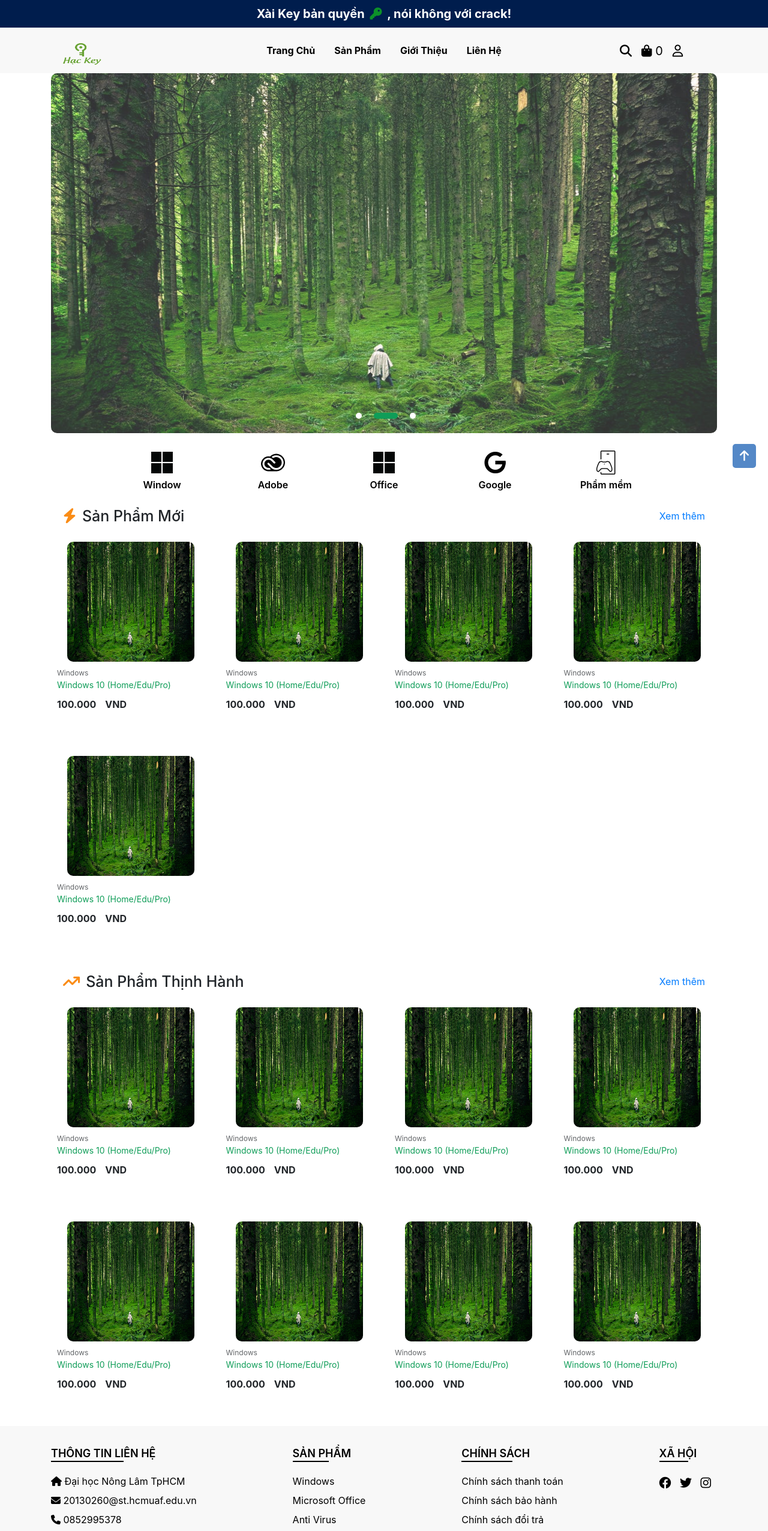
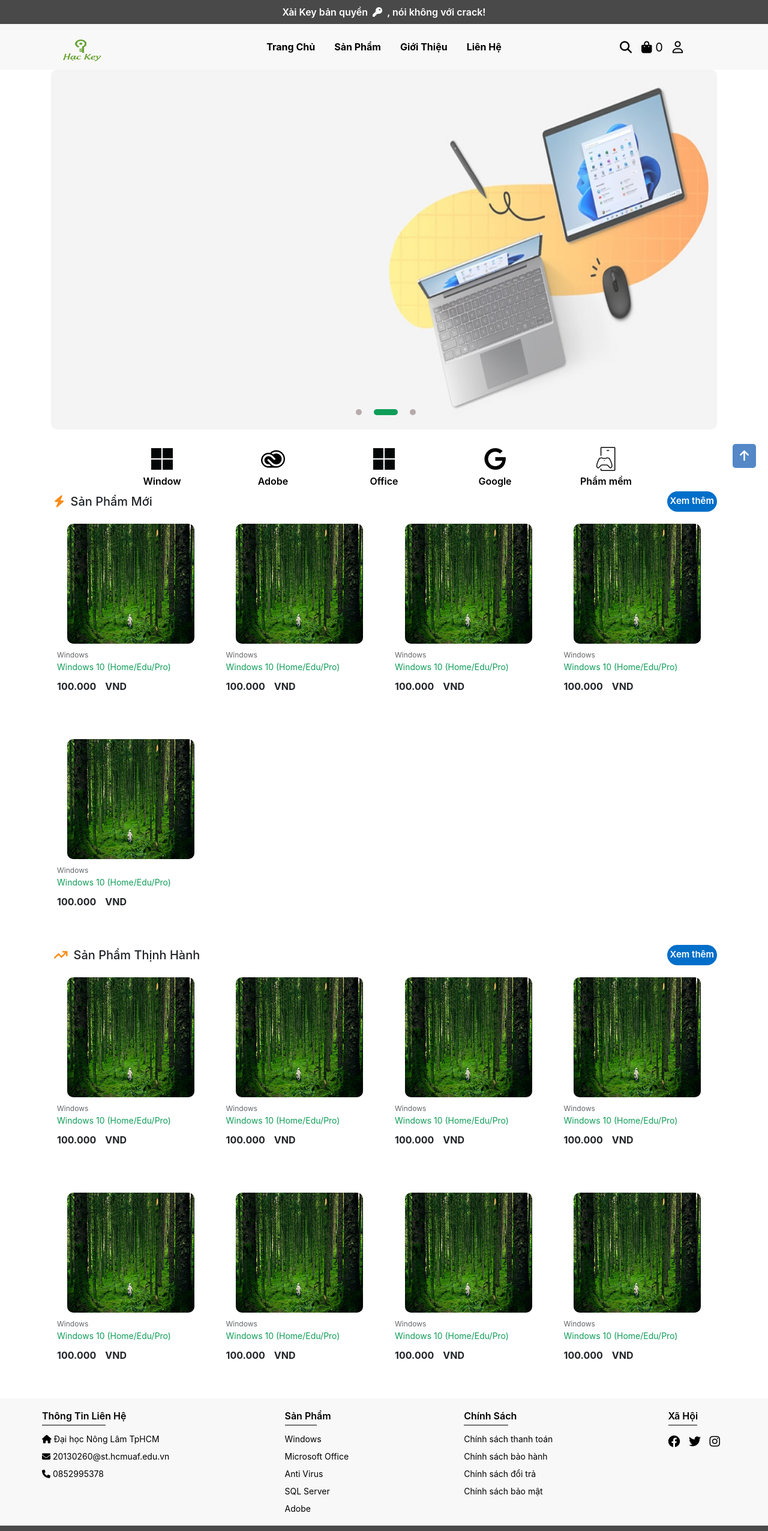
Before and after one commit to htrhieu1102/Project, a plain HTML site: page index.html in a window 1280 px wide. Shown: the top 2552 px of the page at 60% size. Drawn offline with Linux system fonts and the light colour scheme.

Commit message:
edit font size header footer, add js hide menu when scroll down and show menu when scroll up menu

```diff
--- a/css/style.css
+++ b/css/style.css
@@ -14,20 +14,24 @@
     background: #f8f8f8;
 }
 #header .config-top-banner{
-    background: #001d4d;
+    background: #494949;
     color: #ffffff;
 }
 #header .config-top-banner .slogan {
-    font-size: 20px;
+    text-align: center;
+    font-size: 16px;
+    font-weight: 600;
+    padding: 8px;
+    margin-bottom: 0;
 }
 #header .config-top-banner .icon-slogan i{
     animation-name: change-color-icon;
-    animation-duration: 2s;
+    animation-duration: 1.5s;
     animation-iteration-count: infinite;
 }
 @keyframes change-color-icon {
     0% {color: #ffffff}
-    50% {color: #0c9129}
+    50% {color: #0f9d58}
     100% {color: #ffffff}
 }
 #header .menu{
@@ -58,7 +62,7 @@
 }
 .menu .drop-menu .menu-item:hover a{
     background: #f8f8f8;
-    color: #1e7e34;
+    color: #0f9d58;
 }
 .menu .menu-right {
     display: flex;
@@ -148,7 +152,7 @@
 
 /*Slide Show Begin*/
 #slideShow {
-    margin-top: 122px;
+    margin-top: 116px;
 }
 #slideShow .mySlides {
     width: 100%;
@@ -165,7 +169,7 @@
 #slideShow .dotList .dot {
     font-size: 8px;
     padding: 0 5px;
-    background-color: white;
+    background-color: #b7abab;
     border-radius: 50px;
     margin: 0 10px;
 }
@@ -188,14 +192,20 @@
 }
 /*Product Content Begin*/
 #content .product-title {
-    padding: 20px;;
+    margin-bottom: 20px;
 }
 #content .product-title .section-title {
-    font-size: 25px;
+    font-size: 20px;
+    padding: 5px;
 }
 #content .product-title .more-product {
-    line-height: 30px;
-    height: 30px;
+    background: #006fc9;
+    color: #ffffff;
+    font-size: 15px;
+    font-weight: 600;
+    padding: 5px;
+    border-radius: 50px;
+    text-decoration: none;
 }
 #content .section-title i {
     color: #fa8c16;
@@ -250,7 +260,8 @@
 #content .product-item .product-choose>button {
     margin-left: 10px;
     width: 40px;
-    border: 2px solid #0f9d58;
+    height: 30px;
+    border: 1px solid #0f9d58;
     color: #0f9d58;
 }
 #content .product-item .product-choose .detail {
@@ -267,14 +278,14 @@
     color: #000000;
 }
 #footer> .container {
-    padding-top: 20px;
-    padding-bottom: 16px;
+    padding: 10px 0;
 }
 #footer .about-us-footer .address p,
 #footer .product-footer p,
 #footer .policy p
 {
     margin-bottom: 8px;
+    font-size: 14px;
 }
 #footer .about-us-footer .address p:last-child {
     margin-bottom: 0;
@@ -285,20 +296,20 @@
     margin-right: 10px;
 }
 #footer .big-title-footer {
-    padding: 15px 0;
+    padding: 10px 0;
     position: relative;
 }
 #footer .big-title-footer::before {
     content: '';
     display: block;
     position: absolute;
-    bottom: 20px;
+    bottom: 12px;
     width: 50%;
     left: 0;
-    border-top: 2px solid #000000;
+    border-top: 1px solid #000000;
 }
 #footer .big-title-footer h4 {
-    font-size: 18px;
+    font-size: 16px;
     font-weight: 600;
 }
 #footer .copy-right {
--- a/index.html
+++ b/index.html
@@ -12,7 +12,7 @@
     <!--    Begin Header-->
     <div id="header">
         <div class="config-top-banner">
-            <p class="slogan text-center font-weight-bold p-2 mb-0">
+            <p class="slogan">
                 Xài Key bản quyền
                 <span class="icon-slogan mr-1 ml-1">
                             <i class="fa-sharp fa-solid fa-key"></i>
@@ -60,8 +60,8 @@
     <!--    Begin SlideShow-->
     <div id="slideShow">
         <div class="container position-relative">
-            <img class="mySlides" src="image/slideshow/cyberpunk-city.jpg" alt="">
-            <img class="mySlides" src="image/slideshow/nature.jpg" alt="">
+            <img class="mySlides" src="image/slideshow/wgr-autodesk-slider-min.jpg" alt="">
+            <img class="mySlides" src="image/slideshow/windows-11-slide-min.jpg" alt="">
             <img class="mySlides" src="image/slideshow/sky.jpg" alt="">
 
             <div class="dotList">
@@ -109,7 +109,7 @@
         <div class="container">
             <div class="products-new">
                 <div class="product-title d-flex justify-content-between">
-                    <h3 class="section-title"><i class="fa-solid fa-bolt"></i>Sản Phẩm Mới</h3>
+                    <h3 class="section-title mb-0"><i class="fa-solid fa-bolt"></i>Sản Phẩm Mới</h3>
                     <a class="more-product" href="">Xem thêm</a>
                 </div>
                 <div class="products">
@@ -168,7 +168,7 @@
             </div>
             <div class="products-trend">
                 <div class="product-title d-flex justify-content-between">
-                    <h3 class="section-title"><i class="fa-solid fa-arrow-trend-up"></i>Sản Phẩm Thịnh Hành</h3>
+                    <h3 class="section-title mb-0"><i class="fa-solid fa-arrow-trend-up"></i>Sản Phẩm Thịnh Hành</h3>
                     <a class="more-product" href="">Xem thêm</a>
                 </div>
                 <div class="products">
@@ -262,7 +262,7 @@
     <div id="footer">
         <div class="container d-flex justify-content-sm-between">
             <div class="about-us-footer">
-                <div class="big-title-footer"><h4>THÔNG TIN LIÊN HỆ</h4></div>
+                <div class="big-title-footer"><h4>Thông Tin Liên Hệ</h4></div>
                 <div class="address">
                     <p><i class="fa-solid fa-house"></i> Đại học Nông Lâm TpHCM</p>
                     <p><i class="fa-solid fa-envelope"></i> 20130260@st.hcmuaf.edu.vn</p>
@@ -270,7 +270,7 @@
                 </div>
             </div>
             <div class="product-footer">
-                <div class="big-title-footer"><h4>SẢN PHẨM</h4></div>
+                <div class="big-title-footer"><h4>Sản Phẩm</h4></div>
                 <p>Windows</p>
                 <p>Microsoft Office</p>
                 <p>Anti Virus</p>
@@ -278,14 +278,14 @@
                 <p>Adobe</p>
             </div>
             <div class="policy">
-                <div class="big-title-footer"><h4>CHÍNH SÁCH</h4></div>
+                <div class="big-title-footer"><h4>Chính Sách</h4></div>
                 <p>Chính sách thanh toán</p>
                 <p>Chính sách bảo hành</p>
                 <p>Chính sách đổi trả</p>
                 <p>Chính sách bảo mật</p>
             </div>
             <div class="social">
-                <div class="big-title-footer"><h4>XÃ HỘI</h4></div>
+                <div class="big-title-footer"><h4>Xã Hội</h4></div>
                 <div class="social-icon">
                     <a href="#"><i class="fa-brands fa-facebook"></i></a>
                     <a href="#"><i class="fa-brands fa-twitter"></i></a>
--- a/js/main.js
+++ b/js/main.js
@@ -1,3 +1,18 @@
+    // scroll hide menu bar
+    let prevScroll = window.scrollY;
+    window.addEventListener('scroll', function () {
+        if (window.scrollY == 0) {
+            $('.config-top-banner').css('display', 'block')
+        } else {
+            $('.config-top-banner').css('display', 'none')
+        }
+        if (prevScroll < window.scrollY) {
+            $('#header').css('display', 'none')
+        } else {
+            $('#header').css('display', 'block')
+        }
+        prevScroll = window.scrollY;
+    })
     // animation scroll top
     $(".link-btt").on('click', function (event) {
         if (this.hash !== "") {
```
Also changed, not shown: contact.html (+4 -3 lines), image/slideshow/wgr-autodesk-slider-min.jpg (added), image/slideshow/windows-11-slide-min.jpg (added). Lines whose indentation alone changed are shown as unchanged.
